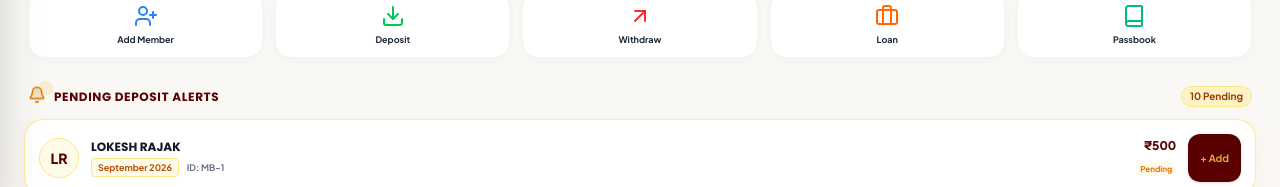
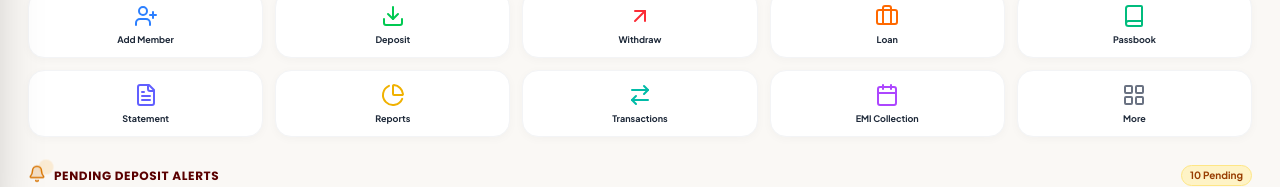
Before and after one commit to ganitwali2025-maker/Cash-Bank-, a React (Vite) app: page / in a window 1280 px wide. Both pictures are taken after a click on the button "GET STARTED". Shown: the part 583-770 px from the top of the page. Built offline with nearby package versions, Linux system fonts and the light colour scheme; no server answers.

Commit message:
feat: add 5 additional quick action buttons in second row

```diff
--- a/src/components/Dashboard.tsx
+++ b/src/components/Dashboard.tsx
@@ -463,6 +463,11 @@ export default function Dashboard({
             { icon: <ArrowUpRight className="w-5 h-5 sm:w-6 sm:h-6 text-red-500 mb-1.5" />, label: 'Withdraw', route: '/withdraw' },
             { icon: <Briefcase className="w-5 h-5 sm:w-6 sm:h-6 text-orange-500 mb-1.5" />, label: 'Loan', route: '/loans' },
             { icon: <Book className="w-5 h-5 sm:w-6 sm:h-6 text-emerald-500 mb-1.5" />, label: 'Passbook', route: '/members' },
+            { icon: <FileText className="w-5 h-5 sm:w-6 sm:h-6 text-indigo-500 mb-1.5" />, label: 'Statement', route: '/reports' },
+            { icon: <PieChart className="w-5 h-5 sm:w-6 sm:h-6 text-yellow-500 mb-1.5" />, label: 'Reports', route: '/reports' },
+            { icon: <ArrowRightLeft className="w-5 h-5 sm:w-6 sm:h-6 text-teal-500 mb-1.5" />, label: 'Transactions', route: '/transactions' },
+            { icon: <Calendar className="w-5 h-5 sm:w-6 sm:h-6 text-purple-500 mb-1.5" />, label: 'EMI Collection', route: '/emis' },
+            { icon: <LayoutGrid className="w-5 h-5 sm:w-6 sm:h-6 text-gray-500 mb-1.5" />, label: 'More', route: '/more' },
           ].map((action, i) => (
             <button
               key={i}
```
